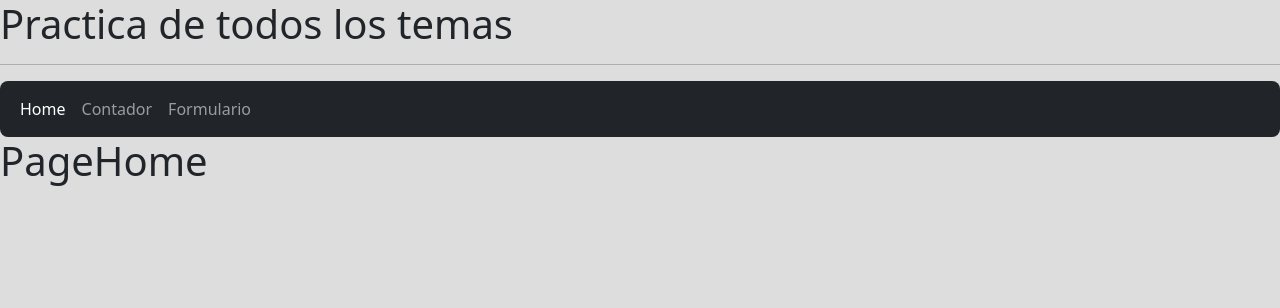
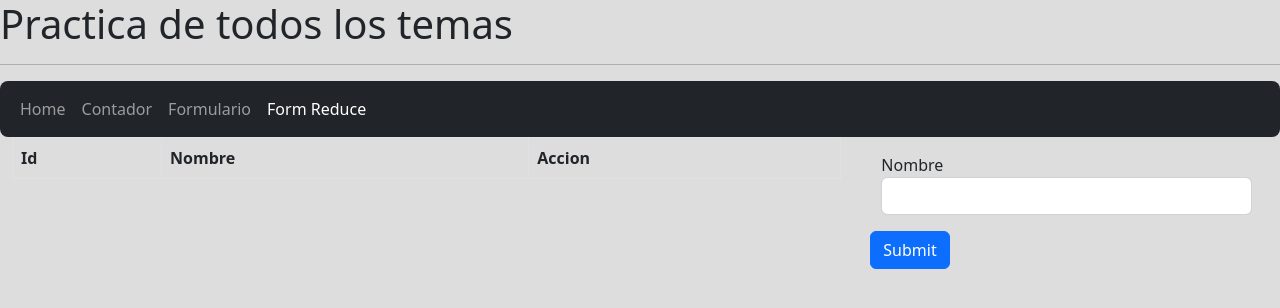
Before and after one commit to georgezen/react_pract, a React (Vite) app in the folder practica_all_things/: page /formReduce in a window 1280 px wide. Before the commit this address led to /. Shown: the top 308 px of the page. Built offline with nearby package versions, Linux system fonts and the light colour scheme.

Commit message:
adicion practica form con usereduce

```diff
--- /dev/null
+++ b/practica_all_things/src/components/FormReduce/ListReduce.jsx
@@ -0,0 +1,124 @@
+import { useState, useReducer, useEffect } from 'react';
+
+const initialState = [];
+
+const idUnico = () => {
+    return Math.random().toString(36).substr(2, 9);
+}
+
+const reducerPerson = (estadoInicial = [], action) => {
+    switch (action.type) {
+        case 'add':
+            return [...estadoInicial, action.payload];
+        case 'delete':
+            return estadoInicial.filter(item => item.id !== action.payload);
+
+        default:
+            return estadoInicial;
+    }
+}
+
+const iniciando = () => {
+    return JSON.parse(localStorage.getItem('listado')) || [];
+}
+
+const ListReduce = () => {
+
+    const [listPerson, dispatch] = useReducer(reducerPerson, initialState, iniciando);
+    const [person, setPerson] = useState({
+        id: idUnico(),
+        nombre: ''
+    });
+
+    useEffect(() => {
+        localStorage.setItem('listado', JSON.stringify(listPerson));
+    }, [listPerson]);
+
+
+
+    const handleChange = ({ target }) => {
+        const { name, value } = target;
+        setPerson({
+            ...person,
+            [name]: value
+        });
+    }
+
+    const handleSubmit = (e) => {
+        e.preventDefault();
+        console.log(person);
+        const action = {
+            type: 'add',
+            payload: person
+        }
+
+        dispatch(action);
+
+        setPerson({
+            id: idUnico(),
+            nombre: ''
+        })
+    }
+
+    const deletePerson = (id) => {
+        console.log(id);
+
+        const action = {
+            type: 'delete',
+            payload: id
+        }
+
+        dispatch(action);
+
+    }
+
+
+
+
+    return (
+        <>
+            <div className="container-fluid">
+                <div className="row">
+                    <div className="col-8">
+                        <table className="table table-border table-hover table-bordered">
+                            <thead>
+                                <tr>
+                                    <th>Id</th>
+                                    <th>Nombre</th>
+                                    <th>Accion</th>
+                                </tr>
+                            </thead>
+                            <tbody>
+                                {
+                                    listPerson.map(item => (
+                                        <tr key={item.id}>
+                                            <td>{item.id}</td>
+                                            <td>{item.nombre}</td>
+                                            <td><button className='btn btn-danger' onClick={() => deletePerson(item.id)}>Eliminar</button></td>
+                                        </tr>
+                                    ))
+                                }
+
+
+
+
+                            </tbody>
+                        </table>
+                    </div>
+                    <div className="col-4">
+                        <form onSubmit={handleSubmit} autoComplete="off">
+                            <div className="m-3">
+                                <label htmlFor="nombre">Nombre</label>
+                                <input type="text" className="form-control" id="nombre" name="nombre" onChange={handleChange} value={person.nombre} />
+                            </div>
+
+                            <button type="submit" className="btn btn-primary">Submit</button>
+                        </form>
+                    </div>
+                </div>
+            </div>
+        </>
+    )
+}
+
+export default ListReduce
--- a/practica_all_things/src/components/Navbar.jsx
+++ b/practica_all_things/src/components/Navbar.jsx
@@ -24,6 +24,12 @@ const Navbar = () => {
                                 Formulario
                             </NavLink>
 
+                            <NavLink
+                                className='nav-link'
+                                to="/formReduce">
+                                Form Reduce
+                            </NavLink>
+
                         </ul>
                     </div>
                 </div>
--- a/practica_all_things/src/components/Rutas.jsx
+++ b/practica_all_things/src/components/Rutas.jsx
@@ -2,6 +2,7 @@ import { Navigate, Route, Routes } from 'react-router-dom';
 import PageHome from './PageHome';
 import PageCounter from './Counter/PageCounter';
 import PageForm from './Formulario/PageForm';
+import ListReduce from './FormReduce/ListReduce';
 
 
 const Rutas = () => {
@@ -11,6 +12,7 @@ const Rutas = () => {
         <Route path="/" element={<PageHome />} />
         <Route path="counter" element={<PageCounter />} />
         <Route path="form" element={<PageForm />} />
+        <Route path="formReduce" element={<ListReduce />} />
 
 
         <Route path="/*" element={<Navigate to="/" />} />
```
